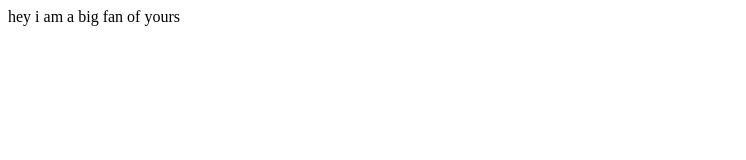
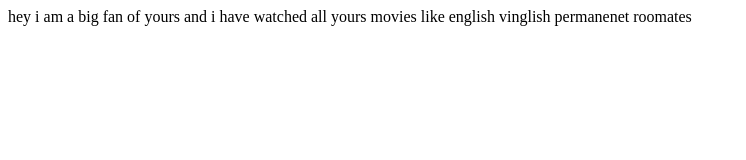
Before and after one commit to sumitvyasfan/sumittest, a plain HTML site: page site/index.html in a window 1280 px wide. Shown: the whole page, without its empty margins (0-746 px from the left). Drawn offline with Linux system fonts and the light colour scheme.

Commit message:
i added two more lines

```diff
--- a/site/index.html
+++ b/site/index.html
@@ -4,6 +4,6 @@
 	<title>Hey Sumit</title>
 </head>
 <body>
- <hi>hey i am a big fan of yours</hi>
+ <hi>hey i am a big fan of yours and i have watched all yours movies like english vinglish permanenet roomates </hi>
 </body>
 </html>
```
